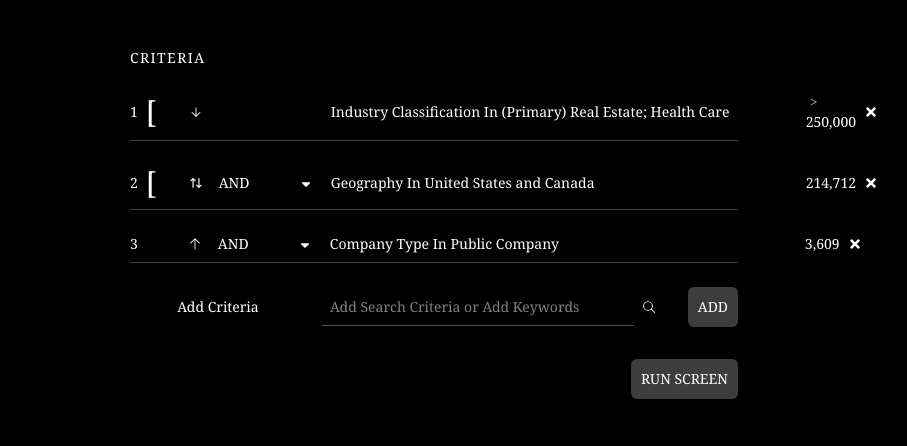
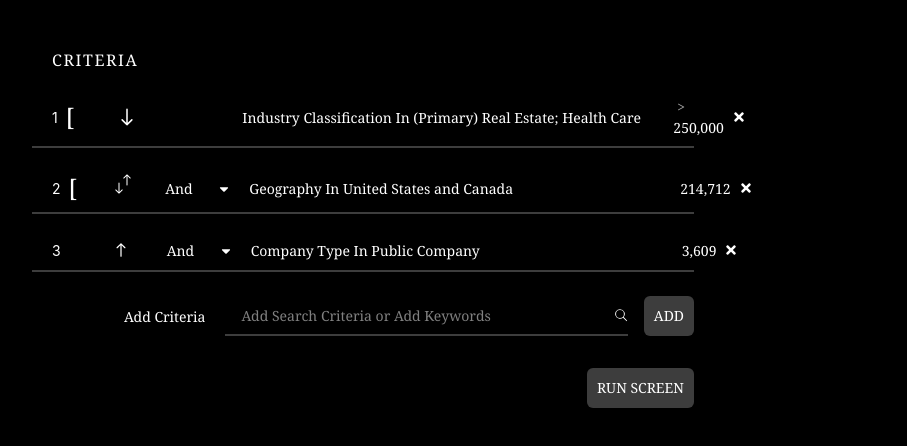
Before and after one commit to hamadhussain/NextJs-UI, a Next.js app: page /Criteria in a window 1280 px wide. Shown: the top 446 px of the page, without its empty margins (46-953 px from the left). Built offline with nearby package versions, Linux system fonts and the light colour scheme.

Commit message:
Update page.jsx

```diff
--- a/src/app/Criteria/page.jsx
+++ b/src/app/Criteria/page.jsx
@@ -133,6 +133,8 @@ import { FaArrowDown, FaCaretDown, FaTimes } from "react-icons/fa";
 import { GoSearch } from "react-icons/go";
 import { RiArrowUpDownLine } from "react-icons/ri";
 import { HiArrowSmallDown, HiArrowUp } from "react-icons/hi2";
+import { IoIosArrowRoundDown } from "react-icons/io";
+import { IoIosArrowRoundUp } from "react-icons/io";
 
 export default function Home() {
   const [newCriteria, setNewCriteria] = useState("");
@@ -142,78 +144,29 @@ export default function Home() {
   };
 
   return (
-    <div className="bg-black p-8 pt-12 px-44 text-sm space-y-4 w-3/4 text-white ">
-      <h2 className="tracking-widest mb-4">CRITERIA</h2>
-
-      {/* Row 1 */}
+    <div className="bg-black p-8 pl-19.5 pr-55 pt-12 textCriteria space-y-4 w-3/4 text-white ">
+      <h2 className="tracking-widest Criteria mb-4 pl-5">CRITERIA</h2>
       {Array.from({ length: 3 }, (x, i) => (
         <CriteriaRow key={i} index={i + 1} />
       ))}
-
-      {/* Row 2 */}
-      {/* <div className="flex items-center border-b border-gray-700 py-2">
-        <div className="w-8 flex justify-center items-center">
-          <span>2</span>
-          <p className="relative -top-4 text-3xl font-medium left-2">{"["}</p>
-        </div>
-        <div className="w-12 flex items-center gap-6 relative left-2">
-          <RiArrowUpDownLine />
-          <span>And</span>
-        </div>
-        <div className="flex-1 px-2 relative left-2">
-          <div className="flex items-center gap-1">
-            <IoMdArrowDropdown />
-            <span>Geography In United States and Canada</span>
-          </div>
-        </div>
-        <div className="w-1/4 flex justify-end items-center">
-          <span className="text-gray-400">214,712</span>
-          <FaTimes className="cursor-pointer" onClick={() => removeItem(2)} />
-        </div>
-      </div> */}
-
-      {/* Row 3 */}
-      {/* <div className="flex items-center border-b border-gray-700 py-2">
-        <div className="w-8 flex justify-center items-center">
-          <span>3</span>
-        </div>
-        <div className="w-12 flex items-center gap-6 relative left-2">
-          <HiArrowUp />
-          <span>And</span>
-        </div>
-        <div className="flex-1 px-2">
-          <div className="flex items-center gap-1">
-            <IoMdArrowDropdown />
-            <span>Company Type In Public Company</span>
-          </div>
-        </div>
-        <div className="w-1/4 flex justify-end items-center">
-          <span className="text-gray-400">3,609</span>
-          <FaTimes className="cursor-pointer" onClick={() => removeItem(3)} />
-        </div>
-      </div> */}
-
-      {/* Add Criteria */}
-      <div className="flex items-center py-2">
-        <div className="w-44 text-center text-sm">Add Criteria</div>
-        <div className="flex-1 flex items-center gap-2 px-4">
+      <div className="flex items-center justify-between py-2 ">
+        <div className="addCriteria flex items-center gap-5 pl-23">
+          <div className=" text-center ">Add Criteria</div>
+          <div className="flex-1 flex items-center border-b borderColor py-2 ">
             <input
               type="text"
               value={newCriteria}
               onChange={(e) => setNewCriteria(e.target.value)}
               placeholder="Add Search Criteria or Add Keywords"
-            className="bg-black border-b border-gray-600 p-2 outline-none text-white text-sm flex-1"
+              className=" flex-1 px-4"
             />
             <GoSearch />
           </div>
+        </div>
         <div className="pl-4">
-          <button className="button px-3 py-1 text-sm">
-            ADD
-          </button>
+          <button className="button px-3 py-1 text-sm">ADD</button>
         </div>
       </div>
-
-      {/* Run Button */}
       <div className="flex justify-end py-2">
         <button className="button px-3 py-1 text-sm w-full sm:w-auto">
           RUN SCREEN
@@ -231,34 +184,46 @@ function CriteriaRow({ index, removeItem }) {
   ];
 
   return (
-    <div className="flex items-center border-b border-gray-700 py-2 gap-8">
-      <div className="flex items-center gap-2 text-3xl ">
-        <span className="text-sm">{index}</span>
- <p className="font-medium ">
-        {index === 3 ? "" : "["}
-          </p>      </div>
-      <div className={`flex items-center gap-4 ${index === 3 ? "ml-2.5" : ""}`}>
-  {index === 1 && <HiArrowSmallDown className="" />}
-  {index === 2 && <RiArrowUpDownLine className="" />}
-  {index === 3 && <HiArrowUp className="" />}
+    <div className="flex items-center border-b borderColor py-2 pl-5 gap-8">
+      <div className="flex items-center gap-2  ">
+        <span className="fontInter">{index}</span>
+        <p className=" text-2xl ">{index === 3 ? "" : "["}</p>{" "}
+      </div>
+      <div className={`flex items-center gap-4 ${index === 3 ? "ml-2" : ""} ${index === 1 ? "ml-1.5" : ""}`}>
+        {index === 1 && <IoIosArrowRoundDown className="text-3xl  " />}
+        {index === 2 && <span className=" flex -gap-10 text-xl"><IoIosArrowRoundDown className="text-  " /><IoIosArrowRoundUp className="relative -left-3 -top-2" /></span>}
+        {index === 3 && <IoIosArrowRoundUp className="text-2xl" />}
 
-  <span className="w-5">{index === 1 ? "" : "AND"}</span>
+        <span className={`w-5  ${index === 3 ? "ml-4.5" : ""}`}>{index === 1 ? <p className=""></p> : "And"}</span>
       </div>
-      <div className="relative inline-block gap-2 px-7">
-      {index === 1 ?<FaCaretDown className="top-1 absolute pointer-events-none hidden" />  : <FaCaretDown className="top-1 absolute pointer-events-none " /> }
-        <select defaultValue={criterions[index -1]} className="appearance-none pl-8 bg-none">
+      <div className="relative inline-block gap-0 ">
+        {index === 1 ? (
+          <FaCaretDown className="top-1 absolute pointer-events-none hidden " />
+        ) : (
+          <FaCaretDown className="top-1 absolute pointer-events-none " />
+        )}
+        <select
+          defaultValue={criterions[index - 1]}
+          className="appearance-none pl-8 bg-none"
+        >
           {criterions.map((criterion, i) => (
-            <option className="text-black" key={i} value={criterion}>
+            <option className={`${index === 1 ? "px-2" : ""}`} key={i} value={criterion}>
               {criterion}
             </option>
           ))}
         </select>
       </div>
-      <div className="grow flex gap-2 justify-end items-center mx-4">
+      <div className="grow flex gap-2 justify-end items-center ">
         <span>
-  {index === 1 && <p className=""><span className=" text-sm px-1 opacity-65">{">  "}</span> 250,000</p>}
+          {index === 1 && (
+            <p className="">
+              <span className="  px-1 opacity-65">{">  "}</span> 250,000
+            </p>
+          )}
           {index === 2 && "214,712"}
-  {index === 3 && "3,609"}</span>        <button onClick={() => removeItem(1)}>
+          {index === 3 && "3,609"}
+        </span>{" "}
+        <button onClick={() => removeItem(1)}>
           <FaTimes />
         </button>
       </div>
```
Lines whose indentation alone changed are shown as unchanged.
